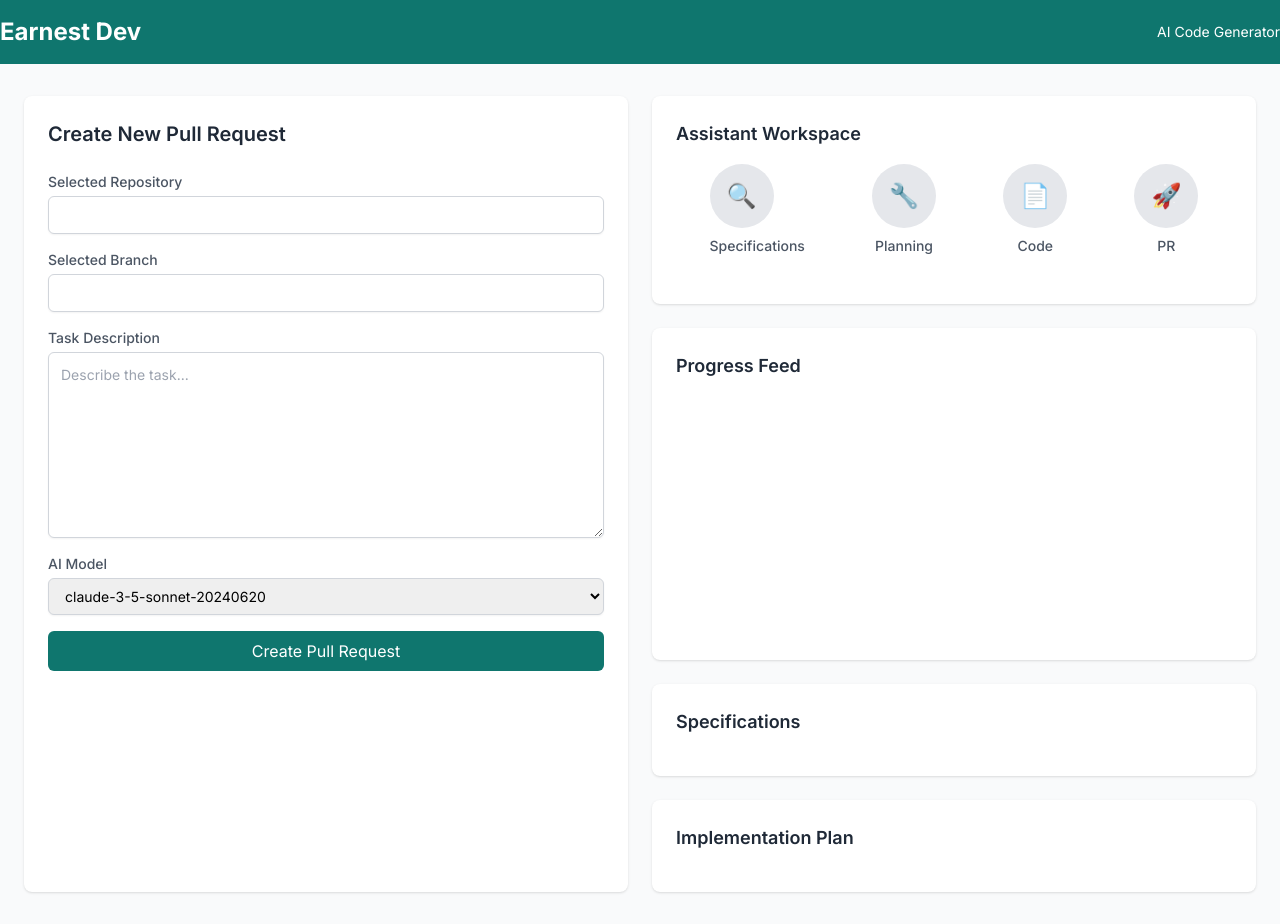
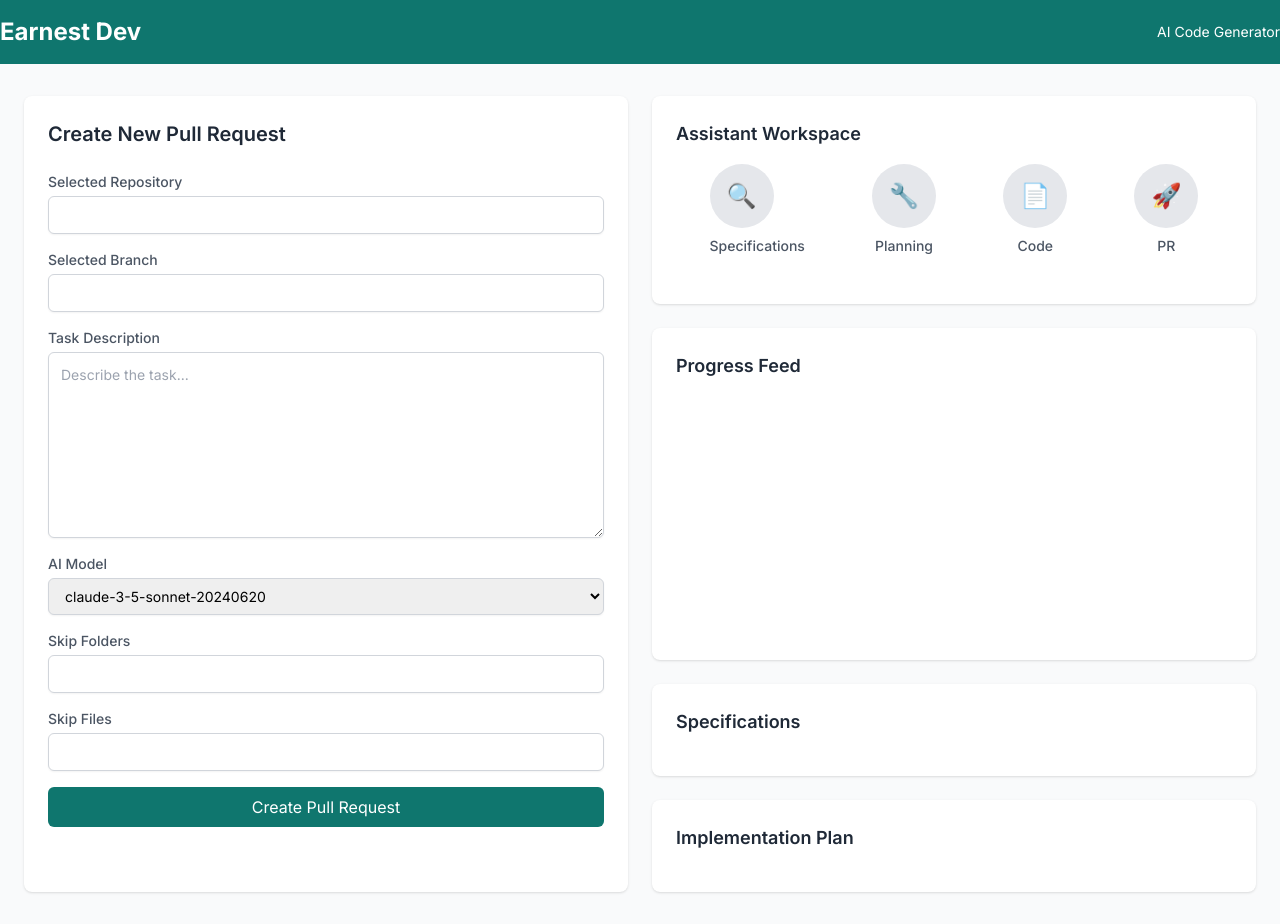
Before and after one commit to aqureshiest/earnest-dev, a Next.js app: page /pullrequest in a window 1280 px wide. Built offline with nearby package versions, Linux system fonts and the light colour scheme.

Commit message:
skip files

```diff
--- a/src/app/api/pr/route.tsx
+++ b/src/app/api/pr/route.tsx
@@ -5,6 +5,7 @@ import Ably from "ably";
 import { DatabaseService } from "@/modules/db/SupDatabaseService";
 import { TokenLimiter } from "@/modules/ai/support/TokenLimiter";
 import { AssistantsWorkflow } from "@/modules/ai/AssistantsWorkflow";
+import { skip } from "node:test";
 
 // private function to send message to ably
 async function sendMessage(channel: any, message: string, messagePrefix = "overall") {
@@ -16,8 +17,17 @@ export async function POST(req: Request) {
     const dbService = new DatabaseService();
     const embeddingService = new EmbeddingService();
 
-    const { owner, repo, branch, description, selectedModel, useAllFiles, updatesChannel } =
-        await req.json();
+    const {
+        owner,
+        repo,
+        branch,
+        description,
+        selectedModel,
+        useAllFiles,
+        skipFolders,
+        skipFiles,
+        updatesChannel,
+    } = await req.json();
 
     const ably = new Ably.Rest(process.env.NEXT_PUBLIC_ABLY_API_KEY!);
 
@@ -30,6 +40,8 @@ export async function POST(req: Request) {
             repo,
             branch,
             "",
+            skipFolders,
+            skipFiles,
             channel
         );
         await sendMessage(channel, ">IC"); // this is a system command: Indexing completed
--- a/src/app/pullrequest/page.tsx
+++ b/src/app/pullrequest/page.tsx
@@ -22,6 +22,8 @@ const PullRequest: React.FC = () => {
 
     const [selectedModel, setSelectedModel] = useState(LLM_MODELS.ANTHROPIC_CLAUDE_3_5_SONNET);
     const [useAllFiles, setUseAllFiles] = useState(false);
+    const [skipFolders, setSkipFolders] = useState<string[]>([]);
+    const [skipFiles, setSkipFiles] = useState<string[]>([]);
 
     const [generatedPRLink, setGeneratedPRLink] = useState<string | null>(null);
 
@@ -85,6 +87,8 @@ const PullRequest: React.FC = () => {
                     description: description.trim(),
                     selectedModel,
                     useAllFiles,
+                    skipFolders,
+                    skipFiles,
                     updatesChannel: channelName,
                 }),
             });
@@ -253,6 +257,32 @@ const PullRequest: React.FC = () => {
                                 </select>
                             </div>
 
+                            {/* skip folders */}
+                            <div>
+                                <label className="block text-sm font-medium text-gray-600">
+                                    Skip Folders
+                                </label>
+                                <input
+                                    value={skipFolders.join(", ")}
+                                    onChange={(e) => setSkipFolders(e.target.value.split(","))}
+                                    className="mt-1 block w-full border border-gray-300 rounded-md shadow-sm focus:ring-indigo-500 focus:border-indigo-500 sm:text-sm p-2"
+                                    disabled={isCreating}
+                                />
+                            </div>
+
+                            {/* skip files */}
+                            <div>
+                                <label className="block text-sm font-medium text-gray-600">
+                                    Skip Files
+                                </label>
+                                <input
+                                    value={skipFiles.join(", ")}
+                                    onChange={(e) => setSkipFiles(e.target.value.split(","))}
+                                    className="mt-1 block w-full border border-gray-300 rounded-md shadow-sm focus:ring-indigo-500 focus:border-indigo-500 sm:text-sm p-2"
+                                    disabled={isCreating}
+                                />
+                            </div>
+
                             {/* Create Pull Request Button */}
                             <button
                                 onClick={handleCreatePullRequest}
--- a/src/modules/ai/assistants/CodingAssistant.ts
+++ b/src/modules/ai/assistants/CodingAssistant.ts
@@ -30,7 +30,7 @@ Each file should include:
 2. **Analyze the existing codebase to understand its structure**. Identify which files need to be created, modified, or deleted to accomplish the task.
 3. **Generate code based on the detailed implementation plan**. Ensure that all steps are accurately implemented and that the code adheres to best practices.
 4. **Ensure your code is accurate, executable, and integrates seamlessly with the existing codebase**. Pay special attention to maintaining consistency in style and functionality across the codebase.
-5. **Include all necessary imports, dependencies, and exports in full**. Do not use ellipsis (...) or shorthand notations for imports. Every import statement should be complete.
+5. **Include all existing and new code in full**. Do not use place holders for existing code or new code. Write all the code.
 6. **Provide the full content of each new and modified file**. This is necessary as we will be creating a pull request from this generated code. For deleted files, only provide the full file path.
 7. **When modifying existing files, preserve all existing content unless explicitly instructed otherwise**. Add new content where appropriate without removing or altering unrelated existing content.
 8. **Ensure that each file appears in only one of the following sections: new, modified, or deleted**. Double-check to avoid listing a file in multiple sections.
--- a/src/modules/ai/assistants/PlannerAssistant.ts
+++ b/src/modules/ai/assistants/PlannerAssistant.ts
@@ -71,6 +71,7 @@ implementationPlan:
         todos:
           - "Todo 1"
           - "Todo 2"
+\`\`\`
 
 Now, using the task description, existing code files, and specifications generate a detailed implementation plan for the task in the specified YAML format.
 `;
```
Also changed, not shown: src/modules/github/RepositoryService.ts (+20 -2 lines).
